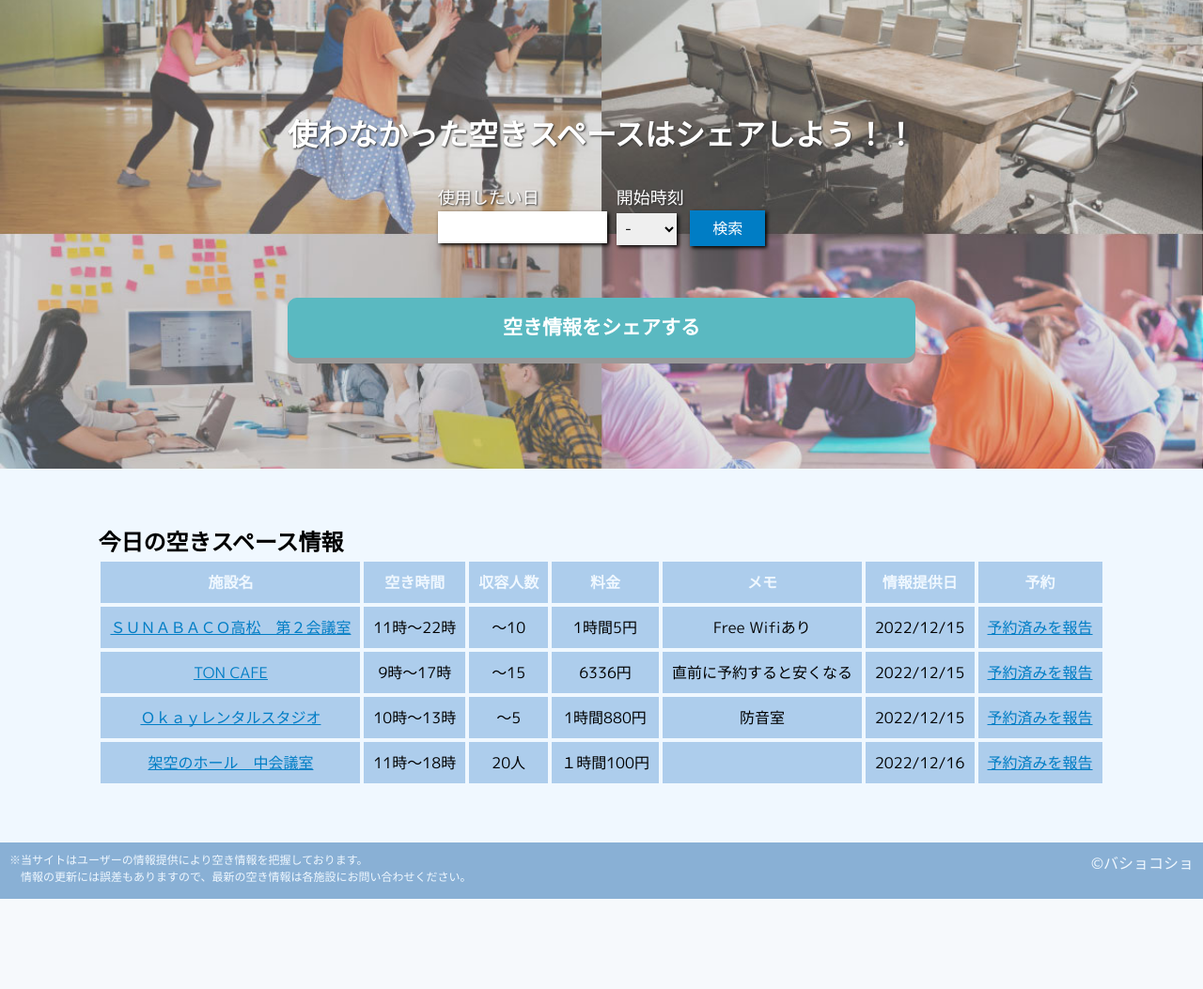
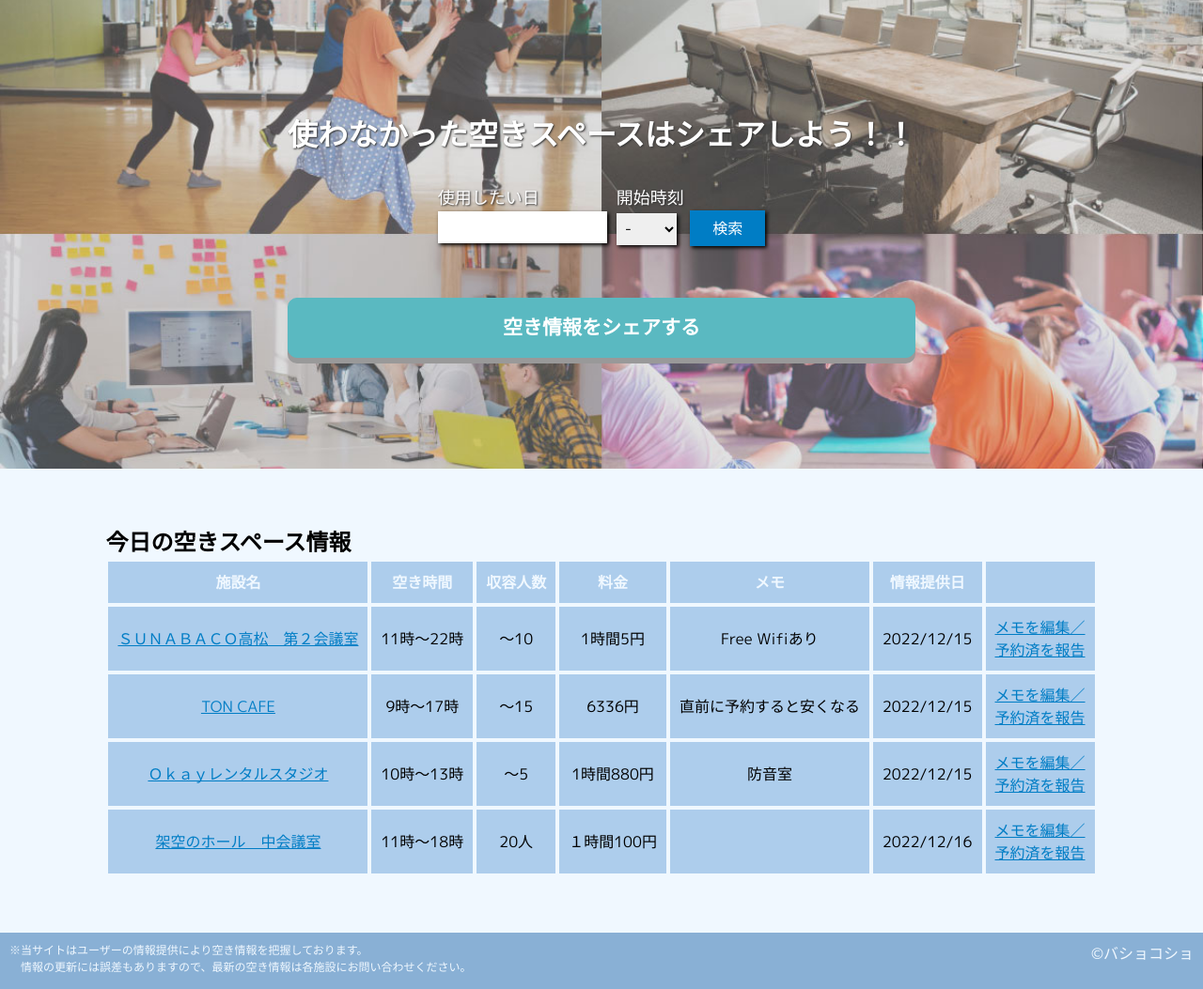
Before and after one commit to fts-unit/basyokosyo, a Flask app: page / in a window 1280 px wide. Shown: the part 61-1114 px from the top of the page at 94% size. Before the commit the page ends 1018 px from the top, so only its background shows below. Run offline with Flask 2, Linux system fonts and the light colour scheme; data comes from the database, SQL or seed files in the repository; both versions use the stored data as it was after the commit; some libraries are stand-ins or nearby versions.

Commit message:
予約済み報告の表記の変更・編集画面ロゴ不具合の修正

```diff
--- a/templates/base.html
+++ b/templates/base.html
@@ -13,7 +13,7 @@
 </head>
 <body>
     <header>
-        <div class="logo"><a href="/"><img src="static/img/logo.png" alt="バショコショ"></a></div>
+        <div class="logo"><a href="/"><img src="{{ url_for('static', filename='img/logo.png') }}" alt="バショコショ"></a></div>
         <ul class="menu">
             <li><a href="/add">空き情報をシェア</a></li>
         </ul>
--- a/templates/index.html
+++ b/templates/index.html
@@ -57,7 +57,7 @@
                 <td>料金</td>
                 <td>メモ</td>
                 <td>情報提供日</td>
-                <td>予約</td>
+                <td></td>
             </thead>
             {% for space in spaces %}
             <tr>
@@ -69,9 +69,9 @@
                 <td>{{ space[9] }}</td>
                 <td>
                     {% if space[8] == 0 %}
-                    <a href="/detail/{{ space[0] }}">予約済みを報告</a>
+                    <a href="/detail/{{ space[0] }}">メモを編集／<br>予約済を報告</a>
                     {% else %}
-                    済
+                    予約済
                     {% endif %}
                 </td>
             </tr>
--- a/templates/search.html
+++ b/templates/search.html
@@ -59,7 +59,7 @@
                 <td>料金</td>
                 <td>メモ</td>
                 <td>情報提供日</td>
-                <td>予約</td>
+                <td></td>
             </thead>
             {% for space in spaces %}
             <tr>
@@ -71,9 +71,9 @@
                 <td>{{ space[9] }}</td>
                 <td>
                     {% if space[8] == 0 %}
-                    <a href="/detail/{{ space[0]}}">予約済みを報告</a>
+                    <a href="/detail/{{ space[0] }}">メモを編集／<br>予約済を報告</a>
                     {% else %}
-                    済
+                    予約済
                     {% endif %}
                 </td>
             </tr>
```
Also changed, not shown: bk.db.
